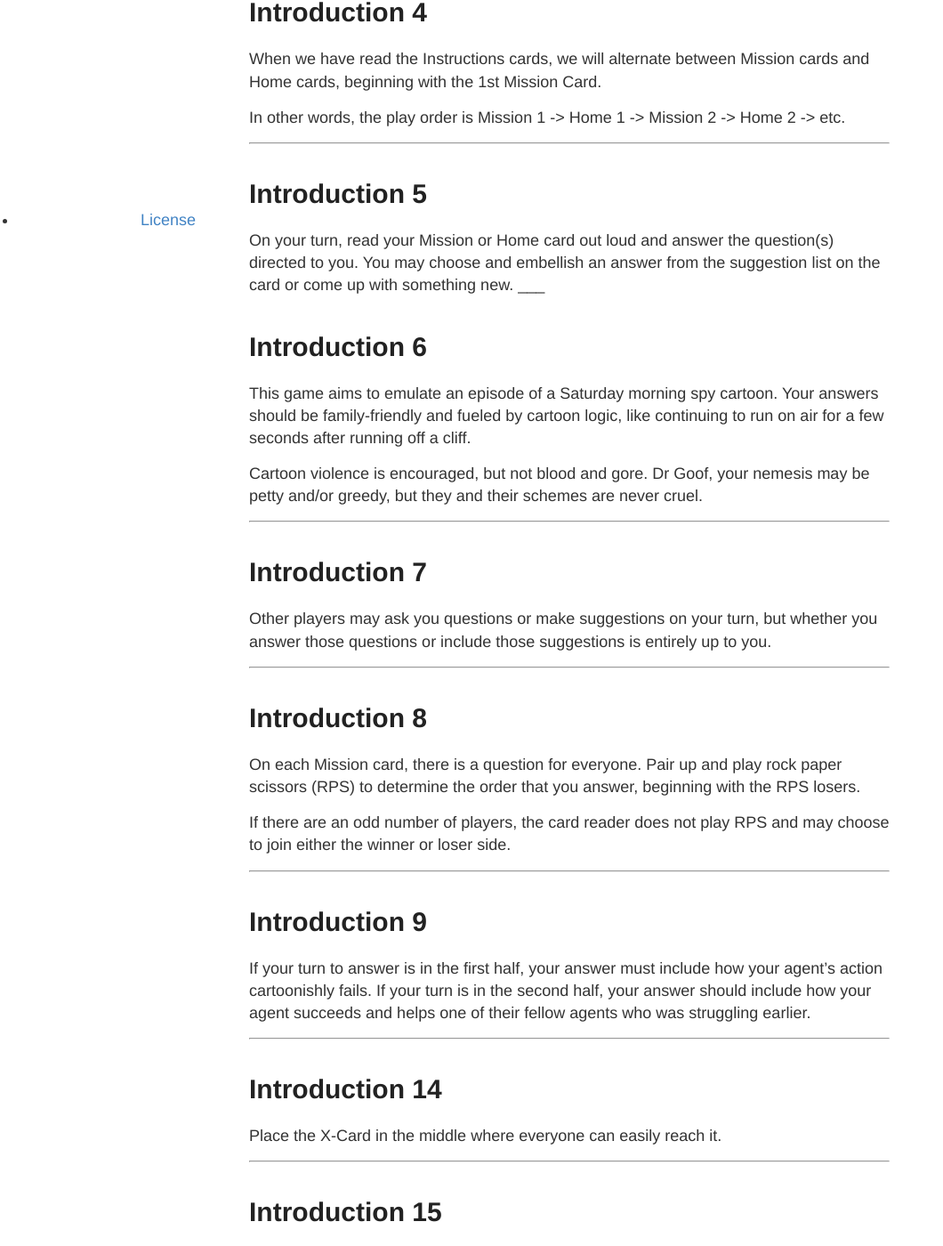
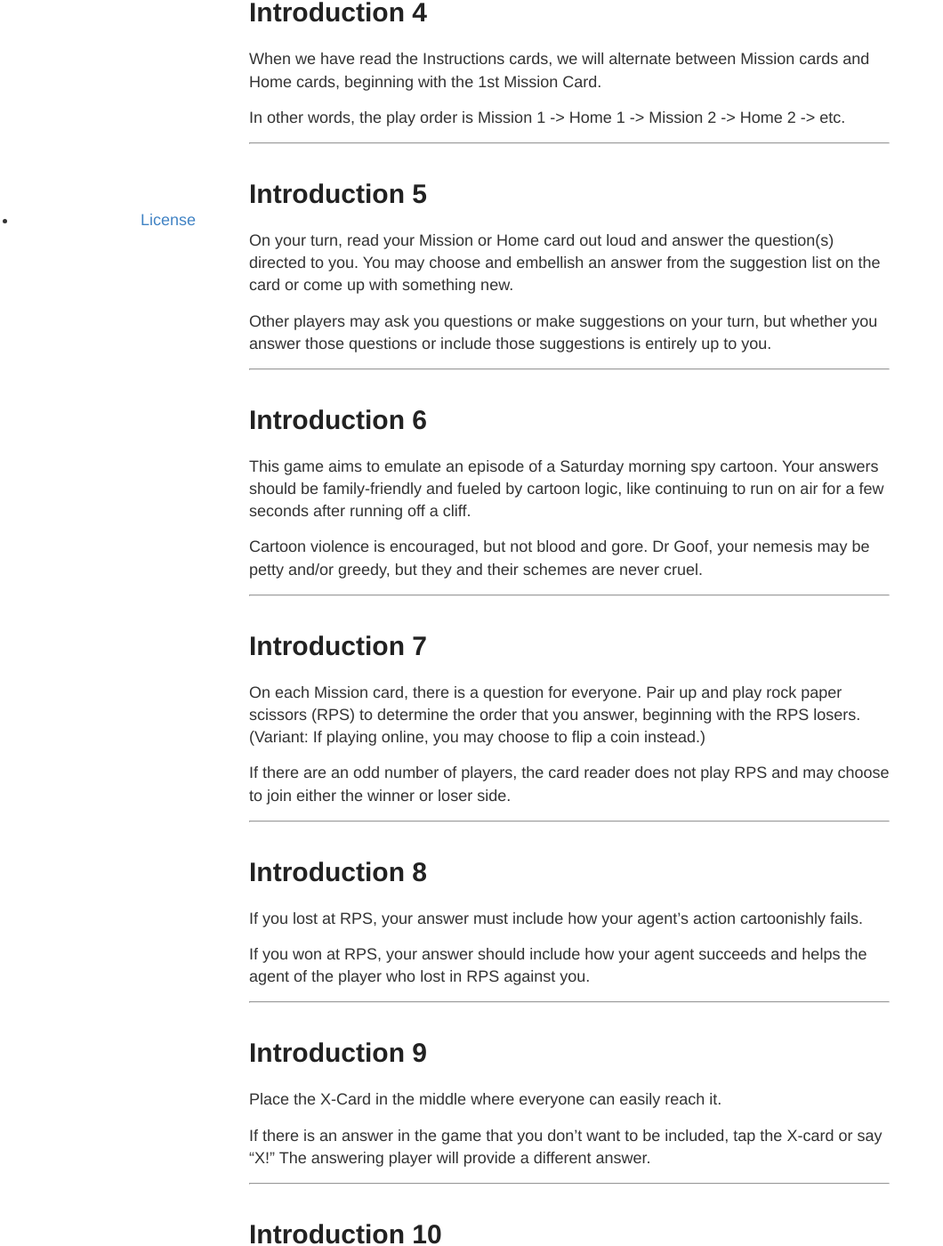
Before and after one commit to zechlau14/zechlau14.github.io, a Jekyll site: the page built from projects/pets-with-fedoras-slides.md, in a window 1280 px wide and 1400 px high, scrolled down 1296 px. Shown: the whole window at 89% size, without its empty margins (0-1060 px from the left). Built offline with Jekyll 4.4.1, drawn with Linux system fonts in a browser that asks for light colours; our own code applies the rules of GitHub Pages for plain Markdown files; some of the changed text lies outside the part shown.

Commit message:
Updated instruction slides for pets-with-fedoras-slides.md

```diff
--- a/projects/pets-with-fedoras-slides.md
+++ b/projects/pets-with-fedoras-slides.md
@@ -42,6 +42,9 @@ ___
 # Introduction 5
 
 On your turn, read your Mission or Home card out loud and answer the question(s) directed to you. You may choose and embellish an answer from the suggestion list on the card or come up with something new.
+
+Other players may ask you questions or make suggestions on your turn, but whether you answer those questions or include those suggestions is entirely up to you.
+
 ___
 # Introduction 6
 
@@ -52,37 +55,39 @@ Cartoon violence is encouraged, but not blood and gore. Dr Goof, your nemesis ma
 ___
 # Introduction 7
 
-Other players may ask you questions or make suggestions on your turn, but whether you answer those questions or include those suggestions is entirely up to you.
+On each Mission card, there is a question for everyone. Pair up and play rock paper scissors (RPS) to determine the order that you answer, beginning with the RPS losers. (Variant: If playing online, you may choose to flip a coin instead.)
+
+If there are an odd number of players, the card reader does not play RPS and may choose to join either the winner or loser side.
 
 ___
 # Introduction 8
 
-On each Mission card, there is a question for everyone. Pair up and play rock paper scissors (RPS) to determine the order that you answer, beginning with the RPS losers.
+If you lost at RPS, your answer must include how your agent's action cartoonishly fails.
 
-If there are an odd number of players, the card reader does not play RPS and may choose to join either the winner or loser side.
+If you won at RPS, your answer should include how your agent succeeds and helps the agent of the player who lost in RPS against you.
 
 ___
 # Introduction 9
 
-If your turn to answer is in the first half, your answer must include how your agent's action cartoonishly fails. If your turn is in the second half, your answer should include how your agent succeeds and helps one of their fellow agents who was struggling earlier.
-
-___
-# Introduction 14
-
 Place the X-Card in the middle where everyone can easily reach it.
-
-___
-# Introduction 15
 
 If there is an answer in the game that you don't want to be included, tap the X-card or say "X!" The answering player will provide a different answer.
 
 ___
-# Introduction 16
+# Introduction 10
 
-**For everyone**: What kind of house **pet** are you?
-e.g. Platypus, Dog, Hedgehog, Cat, Parrot, Treefrog, Snail etc.
+**For everyone**: What kind of house **pet** are you?  What is their **cute pet name** and what is their **agent code name**?
 
-Give your character a **cute pet name**, like Perry the platypus or Pinky the chihuahua, and a **code name**, like Agent P or Numbah 4.
+| d6 | pet |
+| --- | --- |
+| 1 | Cross-eyed Platypus |
+| 2 | Small Dog |
+| 3 | Hedgehog |
+| 4 | Snail |
+| 5 | Treefrog |
+| 6 | Hairless Cat |
+
+When everyone has answered, proceed to the first Mission card.
 
 ___
 # Mission 1
```
